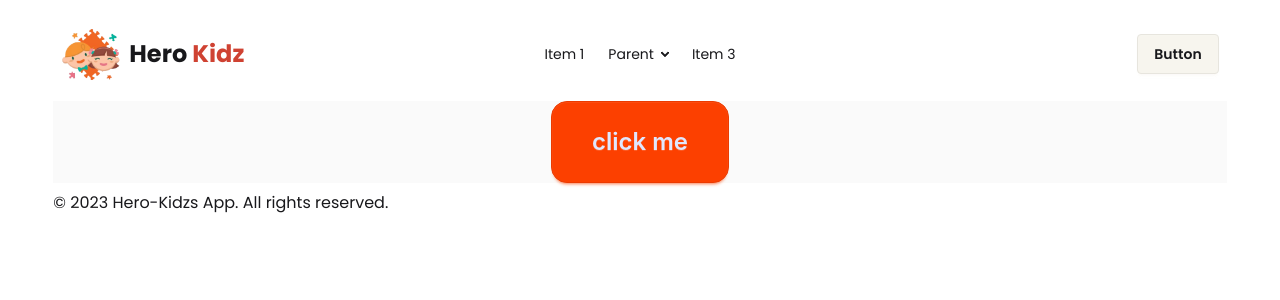
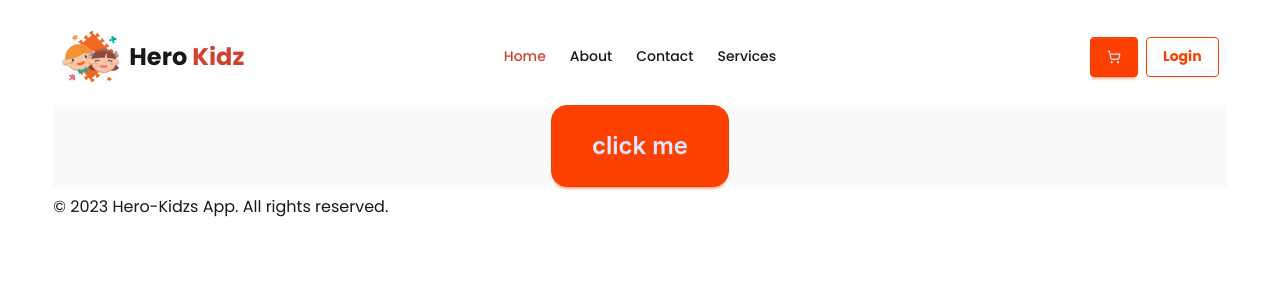
Before and after one commit to Rakibstack/Hero-Kidz-Project, a Next.js app: page / in a window 1280 px wide. Shown: the top 300 px of the page. Built offline with nearby package versions, Linux system fonts and the light colour scheme.

Commit message:
added navber

```diff
--- /dev/null
+++ b/src/components/buttons/NavLink.jsx
@@ -0,0 +1,18 @@
+'use client'
+
+import Link from 'next/link';
+import { usePathname } from 'next/navigation';
+import React, { use } from 'react';
+
+const NavLink = ({href, children}) => {
+
+        const path = usePathname();
+        const isActive = path === href;
+    return (
+        <Link  href={href} className={`${isActive ? 'text-secondary' : ''} font-medium `}>
+            {children}
+        </Link>
+    );
+};
+
+export default NavLink;
--- a/src/components/layout/Logo.jsx
+++ b/src/components/layout/Logo.jsx
@@ -3,6 +3,7 @@ import Link from 'next/link';
 import React from 'react';
 
 const Logo = () => {
+
     return (
         <Link className='flex items-center gap-2' href={'/'}>
             <Image
--- a/src/components/layout/Navber.jsx
+++ b/src/components/layout/Navber.jsx
@@ -1,7 +1,20 @@
 import React from "react";
 import Logo from "./Logo";
+import NavLink from "../buttons/NavLink";
+import Link from "next/link";
+import { LuShoppingCart } from "react-icons/lu";
 
 const Navber = () => {
+
+  const nav = <>
+  <ul className="menu menu-horizontal px-1">
+    <li><NavLink href="/">Home</NavLink></li>
+  <li><NavLink href="/about">About</NavLink></li>
+  <li><NavLink href="/contact">Contact</NavLink></li>
+  <li><NavLink href="/services">Services</NavLink></li>
+  </ul>
+
+  </>
   return (
     <div className="navbar bg-base-100 ">
       <div className="navbar-start">
@@ -25,54 +38,21 @@ const Navber = () => {
           </div>
           <ul
             tabIndex="-1"
-            className="menu menu-sm dropdown-content bg-base-100 rounded-box z-1 mt-3 w-52 p-2 shadow"
+            className="menu menu-sm dropdown-content bg-base-100 rounded-box z-1 mt-3  w-52 p-2 shadow"
           >
-            <li>
-              <a>Item 1</a>
-            </li>
-            <li>
-              <a>Parent</a>
-              <ul className="p-2">
-                <li>
-                  <a>Submenu 1</a>
-                </li>
-                <li>
-                  <a>Submenu 2</a>
-                </li>
-              </ul>
-            </li>
-            <li>
-              <a>Item 3</a>
-            </li>
+           {nav}
           </ul>
         </div>
         <Logo></Logo>
       </div>
       <div className="navbar-center hidden lg:flex">
         <ul className="menu menu-horizontal px-1">
-          <li>
-            <a>Item 1</a>
-          </li>
-          <li>
-            <details>
-              <summary>Parent</summary>
-              <ul className="p-2 bg-base-100 w-40 z-1">
-                <li>
-                  <a>Submenu 1</a>
-                </li>
-                <li>
-                  <a>Submenu 2</a>
-                </li>
-              </ul>
-            </details>
-          </li>
-          <li>
-            <a>Item 3</a>
-          </li>
+          {nav}
         </ul>
       </div>
-      <div className="navbar-end">
-        <a className="btn">Button</a>
+      <div className="navbar-end space-x-2">
+        <Link className="btn btn-primary" href={'/cart'}> <LuShoppingCart  />  </Link>
+        <Link className="btn btn-primary btn-outline font-bold" href={'/login'}>Login</Link>
       </div>
     </div>
   );
```
